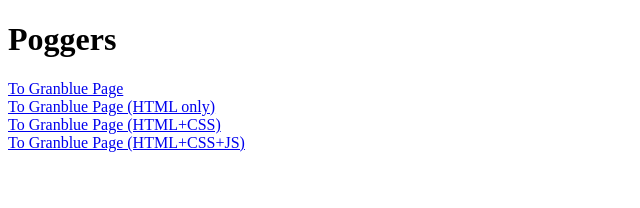
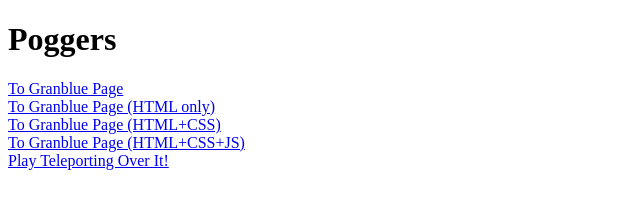
Before and after one commit to Jalastin/jalastin.github.io, a plain HTML site: page index.html in a window 1280 px wide. Shown: the whole page, without its empty margins (0-640 px from the left). Drawn offline with Linux system fonts and the light colour scheme.

Commit message:
added Teleporting Over It link

```diff
--- a/index.html
+++ b/index.html
@@ -13,5 +13,7 @@
     <a href="https://jalastin.github.io/GranblueCSS/gbfhome.html">To Granblue Page (HTML+CSS)</a>
     <br>
     <a href="https://jalastin.github.io/GranblueJS/gbfhome.html">To Granblue Page (HTML+CSS+JS)</a>
+    <br>
+    <a href="https://jalastin.github.io/ECS-189L-Project/">Play Teleporting Over It!</a>
 </body>
 </html>
```
